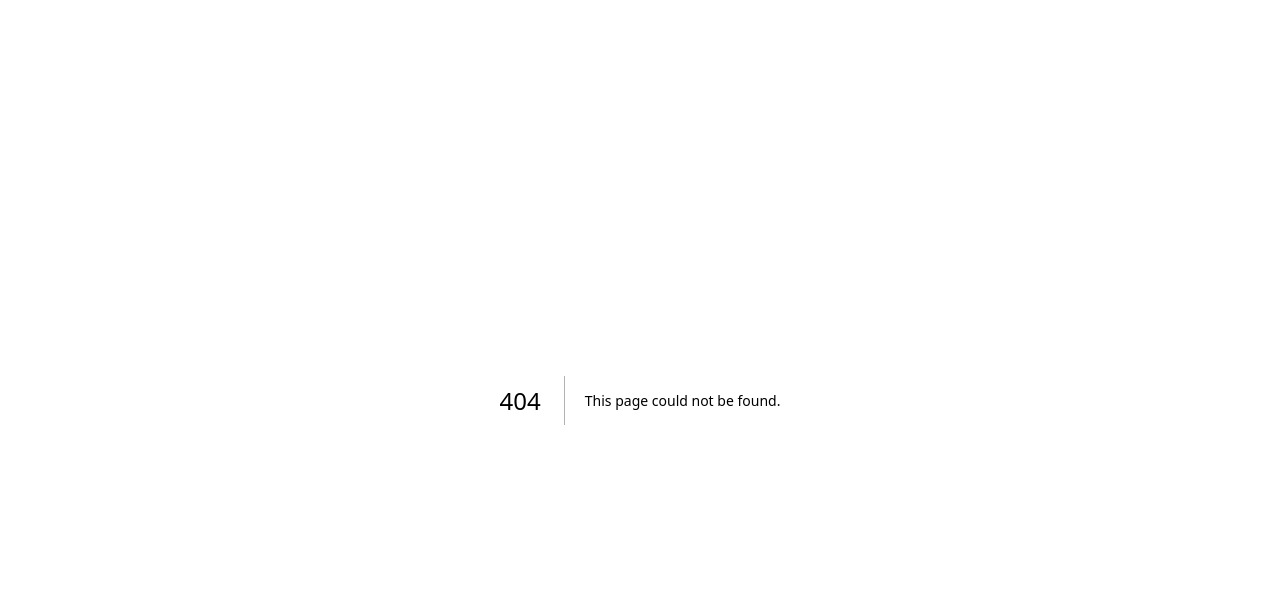
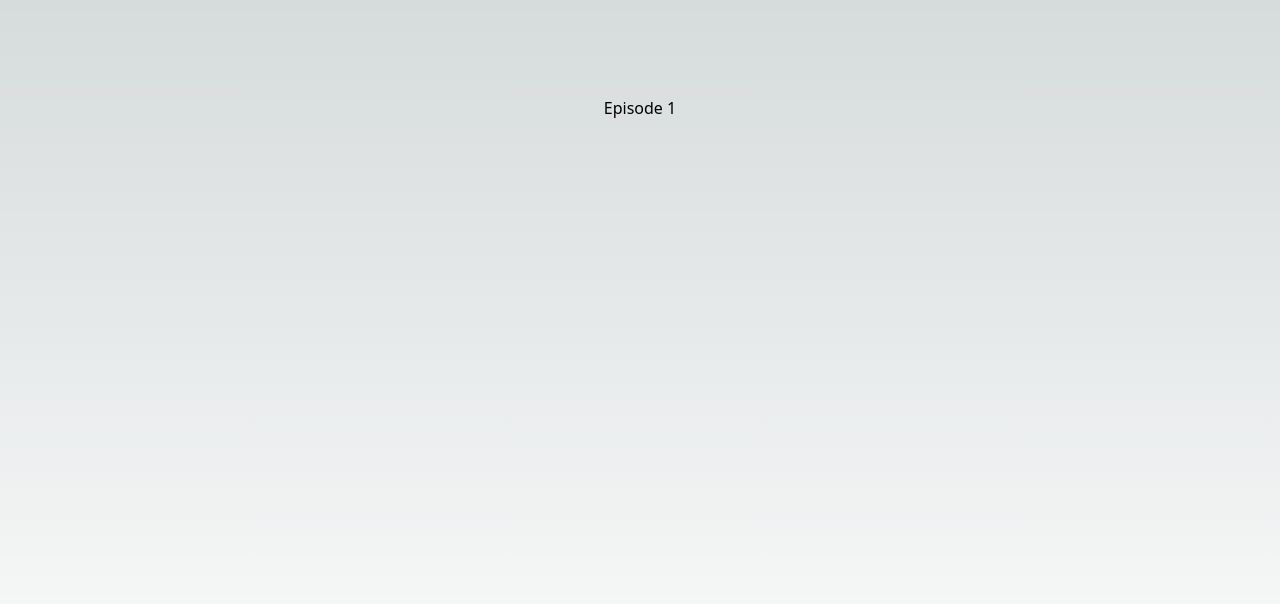
Before and after one commit to masedri/inditex-frontend, a Next.js app: page /podcast/1/episode/1 in a window 1280 px wide. Before the commit this address had no page. Shown: the top 604 px of the page. Built offline with nearby package versions, Linux system fonts and the light colour scheme.

Commit message:
feat: add dynamic routes podcastById and episodeById

```diff
--- a/src/pages/api/hello.ts
+++ /dev/null
@@ -1,13 +0,0 @@
-// Next.js API route support: https://nextjs.org/docs/api-routes/introduction
-import type { NextApiRequest, NextApiResponse } from 'next'
-
-type Data = {
-  name: string
-}
-
-export default function handler(
-  req: NextApiRequest,
-  res: NextApiResponse<Data>
-) {
-  res.status(200).json({ name: 'John Doe' })
-}
--- /dev/null
+++ b/src/pages/podcast/[id]/episode/[episodeId].tsx
@@ -0,0 +1,12 @@
+import { useRouter } from 'next/router'
+
+export default function PodcastById() {
+  const router = useRouter()
+  const { episodeId } = router.query
+
+  return (
+    <main className="flex min-h-screen flex-col items-center justify-between p-24">
+      Episode {episodeId}
+    </main>
+  )
+}
--- /dev/null
+++ b/src/pages/podcast/[id]/index.tsx
@@ -0,0 +1,12 @@
+import { useRouter } from 'next/router'
+
+export default function PodcastById() {
+  const router = useRouter()
+  const { id } = router.query
+
+  return (
+    <main className="flex min-h-screen flex-col items-center justify-between p-24">
+      Podcast {id}
+    </main>
+  )
+}
```
